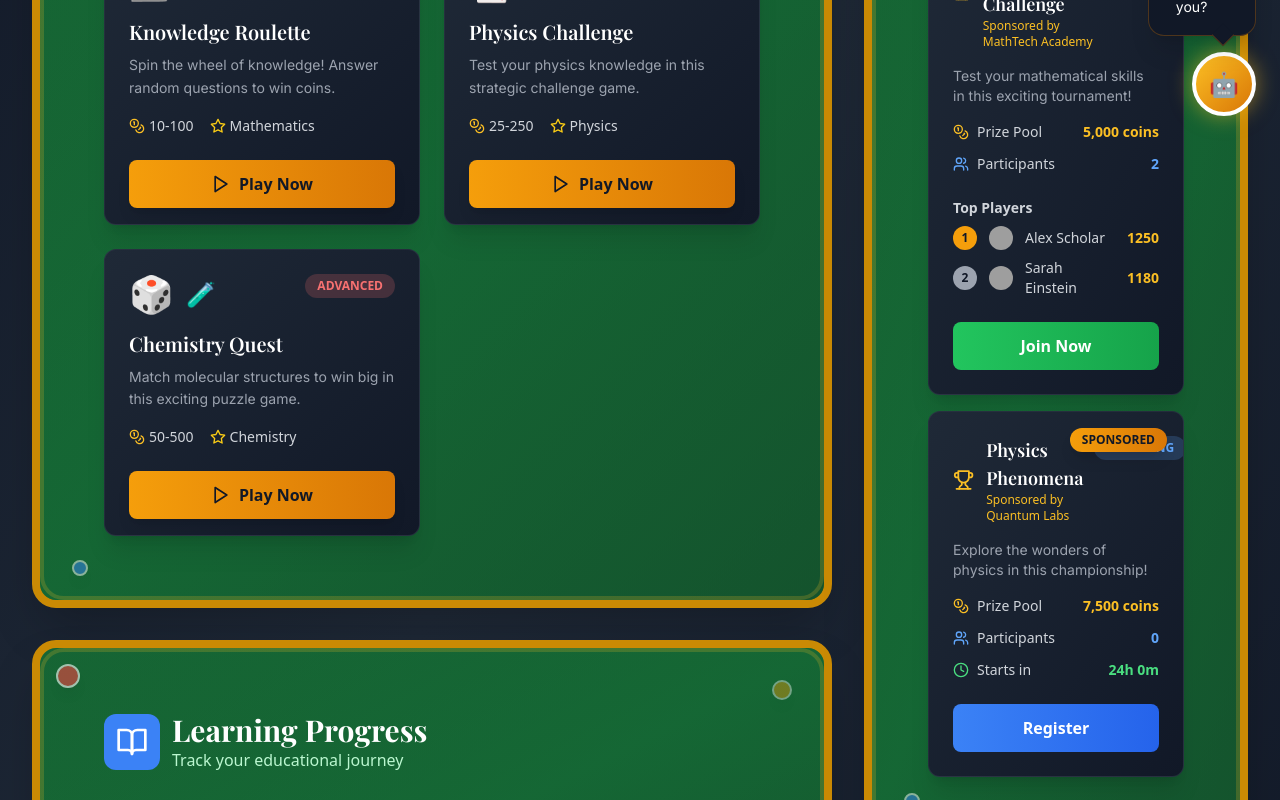
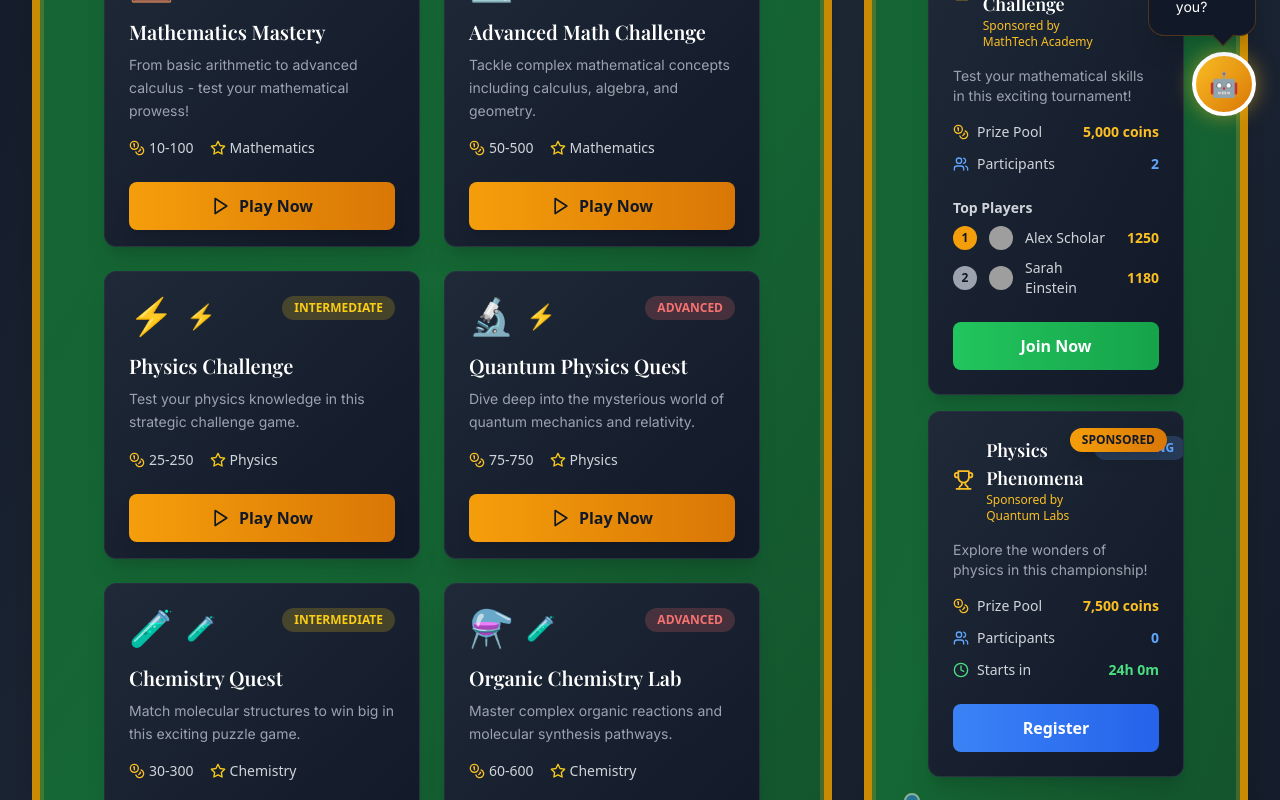
Before and after one commit to spayyavula/ScholarsTable, a React (Vite) app: page / in a window 1280 px wide. Shown: the part 660-1460 px from the top of the page. Built offline with nearby package versions, Linux system fonts and the light colour scheme; grey boxes are pictures that could not be loaded.

Commit message:
Add Mathematics as a dedicated subject

```diff
--- a/src/data/mockData.ts
+++ b/src/data/mockData.ts
@@ -30,6 +30,14 @@ export const mockUser: User = {
       description: 'Completed advanced physics challenges',
       icon: '⚡',
       earned: false
+    },
+    {
+      id: '4',
+      title: 'Chemistry Champion',
+      description: 'Mastered molecular structures',
+      icon: '🧪',
+      earned: true,
+      earnedAt: new Date('2024-01-25')
     }
   ],
   stats: {
@@ -56,6 +64,39 @@ export const mockQuestions: Question[] = [
   },
   {
     id: '2',
+    subject: 'mathematics',
+    difficulty: 'intermediate',
+    question: 'What is the derivative of x³ + 2x² - 5x + 3?',
+    options: ['3x² + 4x - 5', '3x² + 2x - 5', 'x² + 4x - 5', '3x² + 4x + 5'],
+    correctAnswer: 0,
+    explanation: 'Using the power rule: d/dx(x³) = 3x², d/dx(2x²) = 4x, d/dx(-5x) = -5, d/dx(3) = 0. So the derivative is 3x² + 4x - 5.',
+    xpReward: 75,
+    coinReward: 15
+  },
+  {
+    id: '3',
+    subject: 'mathematics',
+    difficulty: 'advanced',
+    question: 'What is the limit of (sin x)/x as x approaches 0?',
+    options: ['0', '1', '∞', 'undefined'],
+    correctAnswer: 1,
+    explanation: 'This is a fundamental limit in calculus. lim(x→0) (sin x)/x = 1. This can be proven using the squeeze theorem or L\'Hôpital\'s rule.',
+    xpReward: 100,
+    coinReward: 25
+  },
+  {
+    id: '4',
+    subject: 'physics',
+    difficulty: 'basic',
+    question: 'What is the formula for kinetic energy?',
+    options: ['KE = mv²', 'KE = ½mv²', 'KE = m²v', 'KE = 2mv'],
+    correctAnswer: 1,
+    explanation: 'Kinetic energy is the energy of motion. The formula is KE = ½mv², where m is mass and v is velocity.',
+    xpReward: 50,
+    coinReward: 10
+  },
+  {
+    id: '5',
     subject: 'physics',
     difficulty: 'intermediate',
     question: 'What is the speed of light in vacuum?',
@@ -66,7 +107,40 @@ export const mockQuestions: Question[] = [
     coinReward: 15
   },
   {
-    id: '3',
+    id: '6',
+    subject: 'physics',
+    difficulty: 'advanced',
+    question: 'What is the Heisenberg Uncertainty Principle?',
+    options: ['Δx·Δp ≥ ℏ/2', 'Δx·Δp = ℏ', 'Δx·Δp ≤ ℏ/2', 'Δx·Δp = ℏ/2'],
+    correctAnswer: 0,
+    explanation: 'The Heisenberg Uncertainty Principle states that Δx·Δp ≥ ℏ/2, where Δx is position uncertainty, Δp is momentum uncertainty, and ℏ is reduced Planck constant.',
+    xpReward: 100,
+    coinReward: 25
+  },
+  {
+    id: '7',
+    subject: 'chemistry',
+    difficulty: 'basic',
+    question: 'What is the chemical symbol for Gold?',
+    options: ['Go', 'Gd', 'Au', 'Ag'],
+    correctAnswer: 2,
+    explanation: 'Gold\'s chemical symbol is Au, derived from the Latin word "aurum" meaning gold.',
+    xpReward: 50,
+    coinReward: 10
+  },
+  {
+    id: '8',
+    subject: 'chemistry',
+    difficulty: 'intermediate',
+    question: 'What is the pH of pure water at 25°C?',
+    options: ['6', '7', '8', '14'],
+    correctAnswer: 1,
+    explanation: 'Pure water at 25°C has a pH of 7, which is considered neutral. This is because [H⁺] = [OH⁻] = 1×10⁻⁷ M.',
+    xpReward: 75,
+    coinReward: 15
+  },
+  {
+    id: '9',
     subject: 'chemistry',
     difficulty: 'advanced',
     question: 'What is the electron configuration of Iron (Fe)?',
@@ -125,23 +199,58 @@ export const mockTournaments: Tournament[] = [
     isSponsored: true,
     sponsor: 'Quantum Labs',
     status: 'upcoming'
+  },
+  {
+    id: '3',
+    title: 'Chemistry Championship',
+    description: 'Master molecular structures and chemical reactions!',
+    subject: 'chemistry',
+    difficulty: 'intermediate',
+    startTime: new Date(Date.now() + 12 * 60 * 60 * 1000), // 12 hours from now
+    endTime: new Date(Date.now() + 16 * 60 * 60 * 1000), // 16 hours from now
+    prize: 6000,
+    participants: [
+      {
+        userId: '3',
+        name: 'Marie Curie Jr.',
+        avatar: 'https://images.pexels.com/photos/774909/pexels-photo-774909.jpeg?auto=compress&cs=tinysrgb&w=50&h=50&fit=crop',
+        score: 980,
+        questionsAnswered: 12,
+        correctAnswers: 10,
+        timeSpent: 360
+      }
+    ],
+    isSponsored: true,
+    sponsor: 'ChemLab Institute',
+    status: 'active'
   }
 ];
 
 export const mockGames: Game[] = [
   {
     id: '1',
-    title: 'Knowledge Roulette',
-    description: 'Spin the wheel of knowledge! Answer random questions to win coins.',
+    title: 'Mathematics Mastery',
+    description: 'From basic arithmetic to advanced calculus - test your mathematical prowess!',
     subject: 'mathematics',
     difficulty: 'basic',
     type: 'quiz',
     minBet: 10,
     maxBet: 100,
-    icon: '🎰'
+    icon: '🧮'
   },
   {
     id: '2',
+    title: 'Advanced Math Challenge',
+    description: 'Tackle complex mathematical concepts including calculus, algebra, and geometry.',
+    subject: 'mathematics',
+    difficulty: 'advanced',
+    type: 'challenge',
+    minBet: 50,
+    maxBet: 500,
+    icon: '📐'
+  },
+  {
+    id: '3',
     title: 'Physics Challenge',
     description: 'Test your physics knowledge in this strategic challenge game.',
     subject: 'physics',
@@ -149,17 +258,39 @@ export const mockGames: Game[] = [
     type: 'challenge',
     minBet: 25,
     maxBet: 250,
-    icon: '🃏'
+    icon: '⚡'
   },
   {
-    id: '3',
+    id: '4',
+    title: 'Quantum Physics Quest',
+    description: 'Dive deep into the mysterious world of quantum mechanics and relativity.',
+    subject: 'physics',
+    difficulty: 'advanced',
+    type: 'puzzle',
+    minBet: 75,
+    maxBet: 750,
+    icon: '🔬'
+  },
+  {
+    id: '5',
     title: 'Chemistry Quest',
     description: 'Match molecular structures to win big in this exciting puzzle game.',
     subject: 'chemistry',
+    difficulty: 'intermediate',
+    type: 'puzzle',
+    minBet: 30,
+    maxBet: 300,
+    icon: '🧪'
+  },
+  {
+    id: '6',
+    title: 'Organic Chemistry Lab',
+    description: 'Master complex organic reactions and molecular synthesis pathways.',
+    subject: 'chemistry',
     difficulty: 'advanced',
-    type: 'puzzle',
-    minBet: 50,
-    maxBet: 500,
-    icon: '🎲'
+    type: 'challenge',
+    minBet: 60,
+    maxBet: 600,
+    icon: '⚗️'
   }
 ];
```
